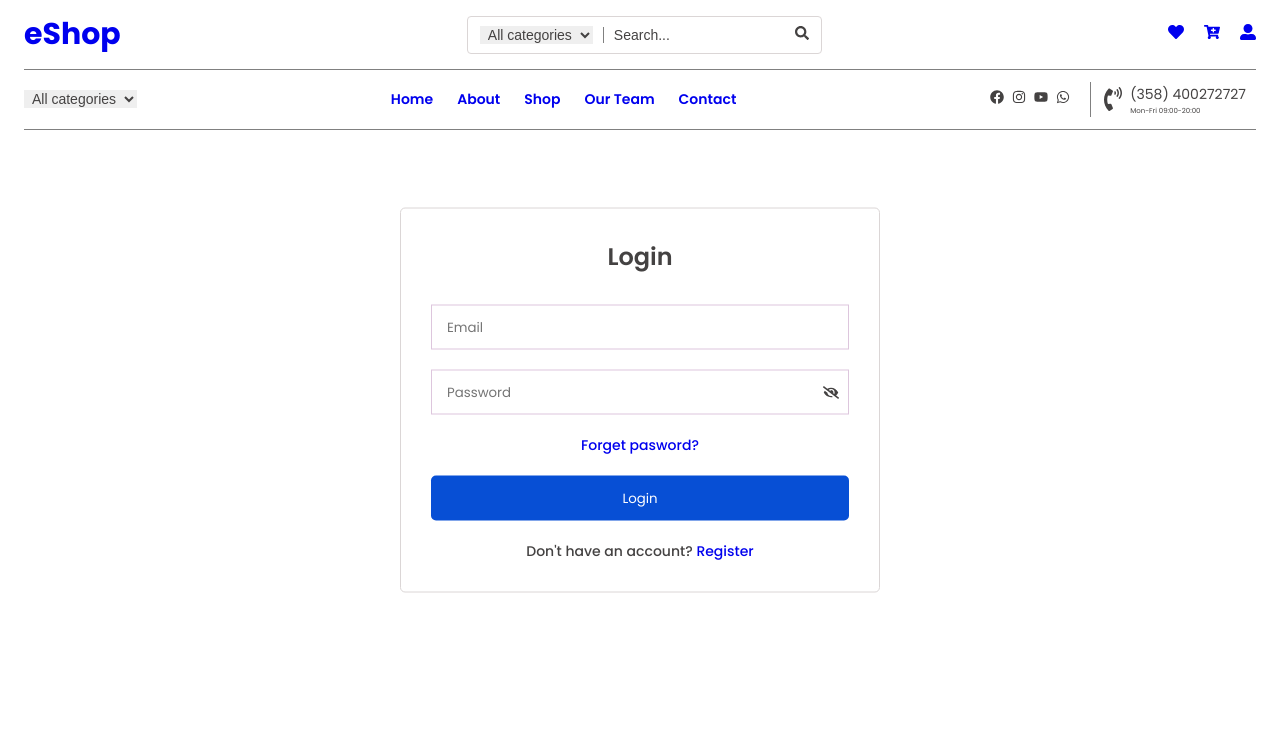
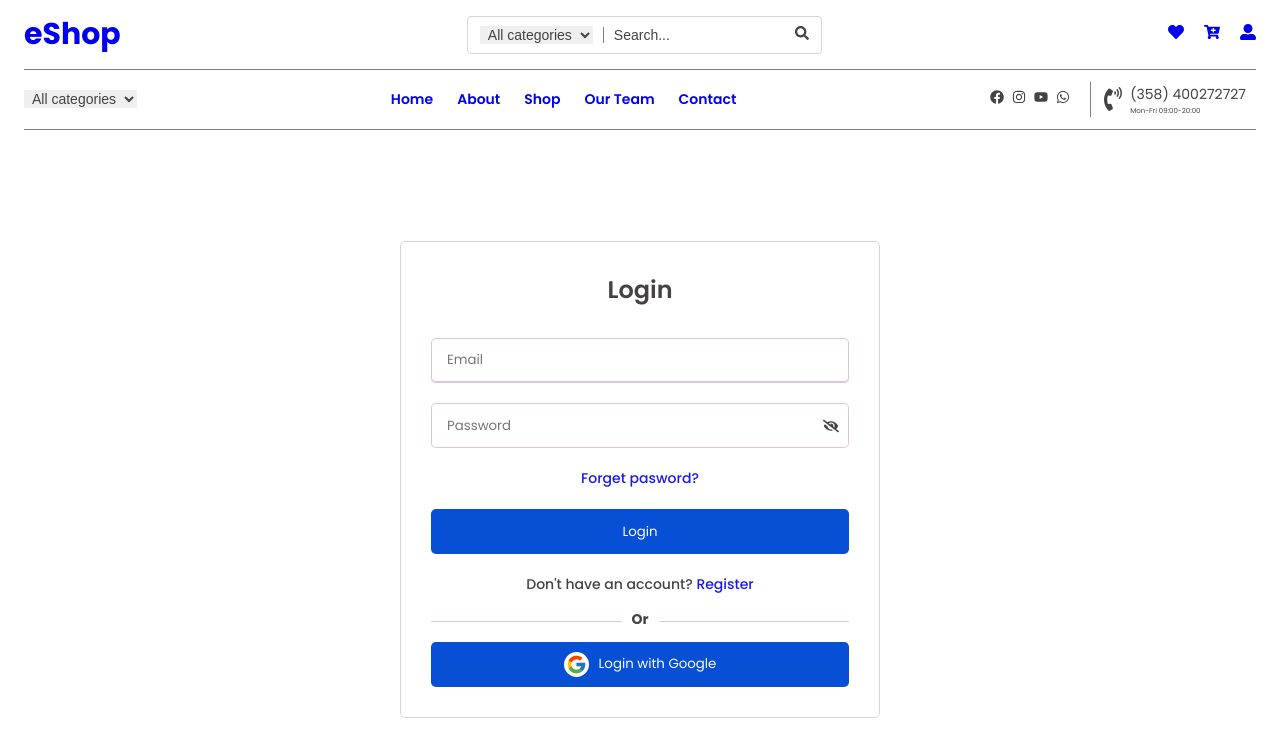
Before and after one commit to sagar-aryal/eshop-mern, a React (Create React App) app in the folder client/: page /login in a window 1280 px wide. Shown: the top 756 px of the page. Built offline with nearby package versions, Linux system fonts and the light colour scheme.

Commit message:
google login option added to login

```diff
--- a/client/src/index.css
+++ b/client/src/index.css
@@ -150,18 +150,19 @@ nav ul li {
 /* Login and Register Form */
 
 .form-container {
-  max-width: 480px;
+  display: flex;
+  justify-content: center;
+  align-items: center;
+  height: 80vh;
   width: 100%;
-  position: absolute;
-  top: 50%;
-  left: 50%;
-  transform: translate(-50%, -50%);
 }
 
 .form-content {
   border: 1px solid rgb(219, 214, 214);
   border-radius: 5px;
   padding: 30px;
+  max-width: 480px;
+  width: 100%;
 }
 
 .form-content h1 {
@@ -189,9 +190,15 @@ nav ul li {
 }
 
 .form-content form input {
+  outline: none;
+  border-radius: 5px;
   font-family: inherit;
   padding: 0 15px;
   border: 1px solid #caca;
+}
+
+.form-content form input:focus {
+  border-bottom-width: 2px;
 }
 
 .form-content form button {
@@ -213,7 +220,36 @@ nav ul li {
   text-align: center;
   margin-top: 20px;
 }
+.form-content form .form-link a {
+  opacity: 0.9;
+}
 
 .form-content form .form-link a:hover {
   text-decoration: underline;
 }
+
+.form-content form .line h2 {
+  width: 100%;
+  text-align: center;
+  border-bottom: 1px solid #caca;
+  line-height: 0.1em;
+  margin: 20px 0;
+}
+
+.form-content form .line h2 span {
+  background: #fff;
+  padding: 0 10px;
+  font-size: 14px;
+}
+
+.google-login button {
+  background: red;
+  display: flex;
+  align-items: center;
+  justify-content: center;
+}
+
+.google-login button span {
+  margin-left: 10px;
+  color: inherit;
+}
--- a/client/src/pages/account/Login.jsx
+++ b/client/src/pages/account/Login.jsx
@@ -2,6 +2,7 @@ import { useState } from "react";
 import { Link } from "react-router-dom";
 
 import { FaEyeSlash } from "react-icons/fa";
+import { FcGoogle } from "react-icons/fc";
 
 const Login = () => {
   const [passwordShown, setPasswordShown] = useState(false);
@@ -22,6 +23,8 @@ const Login = () => {
               name="email"
               placeholder="Email"
               autoComplete="off"
+              required
+              autoFocus
             />
           </div>
           <div className="input-field">
@@ -29,6 +32,7 @@ const Login = () => {
               type={passwordShown ? "text" : "password"}
               name="password"
               placeholder="Password"
+              required
             />
             <FaEyeSlash
               onClick={togglePassword}
@@ -53,6 +57,25 @@ const Login = () => {
               Don't have an account? <Link to="/register">Register</Link>
             </span>
           </div>
+          <div className="line">
+            <h2>
+              <span>Or</span>
+            </h2>
+          </div>
+          <div className="btn-field google-login">
+            <button>
+              <FcGoogle
+                style={{
+                  background: "#fff",
+                  height: "25px",
+                  width: "25px",
+                  borderRadius: "50%",
+                  padding: "2px",
+                }}
+              />
+              <span>Login with Google</span>
+            </button>
+          </div>
         </form>
       </div>
     </div>
--- a/client/src/pages/account/Register.jsx
+++ b/client/src/pages/account/Register.jsx
@@ -12,16 +12,24 @@ const Register = () => {
               name="email"
               placeholder="Email"
               autoComplete="off"
+              required
+              autoFocus
             />
           </div>
           <div className="input-field">
-            <input type="password" name="password" placeholder="Password" />
+            <input
+              type="password"
+              name="password"
+              placeholder="Password"
+              required
+            />
           </div>
           <div className="input-field">
             <input
               type="password"
               name="confirmpassword"
               placeholder="Confirm Password"
+              required
             />
           </div>
 
```
